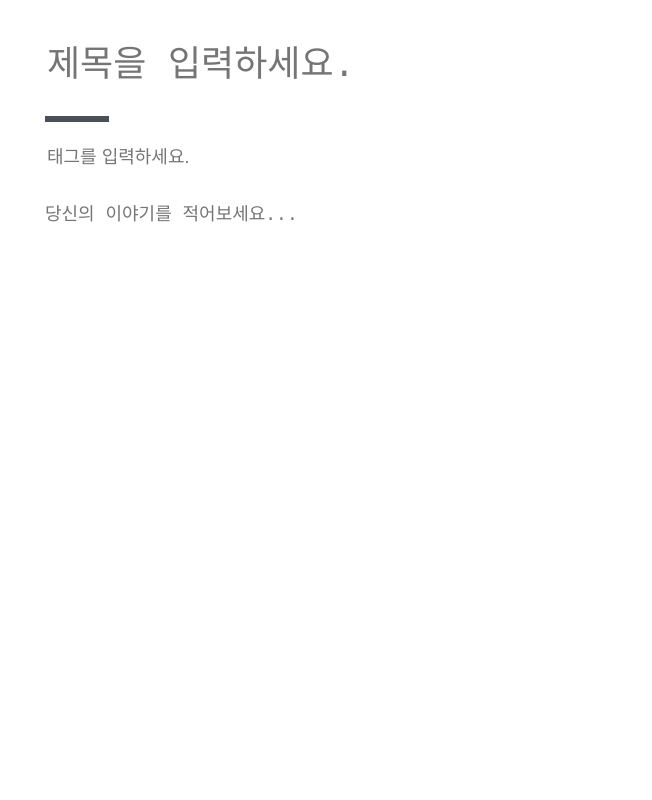
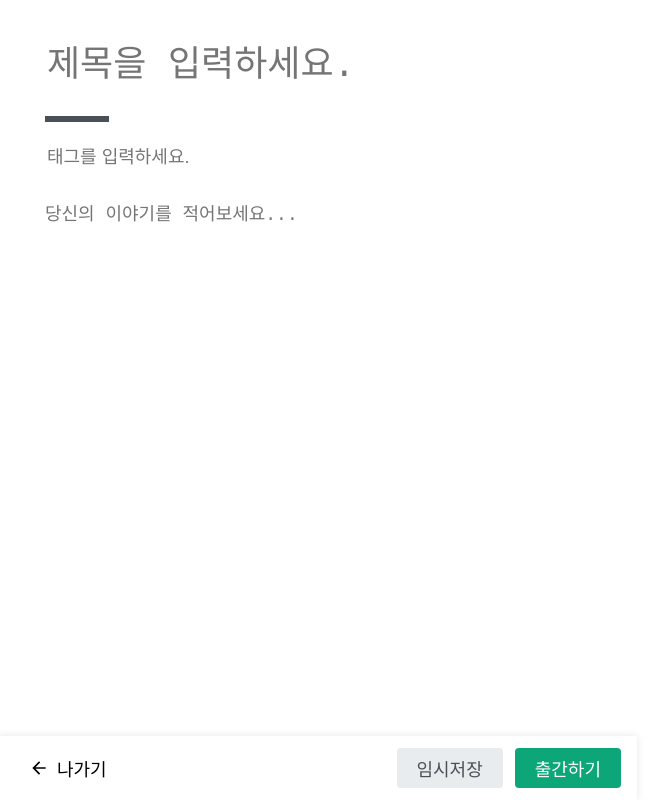
Before and after one commit to WE-SOPT-29th-Web-Part/Euijin-Kim, a React (Create React App) app in the folder react-velog-clone/: page /write in a window 1280 px wide. Shown: the whole page, without its empty margins (3-655 px from the left). Built offline with nearby package versions, Linux system fonts and the light colour scheme.

Commit message:
feat: write footer 스타일링

```diff
--- /dev/null
+++ b/react-velog-clone/src/components/write/ArticleFooter.jsx
@@ -0,0 +1,65 @@
+import React from "react";
+import styled from "styled-components";
+import { ReactComponent as ArrowLeftIcon } from "../../assets/icons/arrow_left.svg";
+import { colors } from "../../libs/constants/colors";
+
+const ArticleFooter = () => {
+  return (
+    <Styled.Root>
+      <Styled.Left>
+        <ArrowLeftIcon />
+        <span>나가기</span>
+      </Styled.Left>
+      <Styled.Right>
+        <button>임시저장</button>
+        <button>출간하기</button>
+      </Styled.Right>
+    </Styled.Root>
+  );
+};
+
+export default ArticleFooter;
+
+const Styled = {
+  Root: styled.div`
+    display: flex;
+    justify-content: space-between;
+    align-items: center;
+    box-shadow: rgb(0 0 0 / 10%) 0px 0px 8px;
+    width: 50%;
+    height: 64px;
+    padding: 0 16px;
+    button {
+      height: 40px;
+      font-size: 18px;
+      border-radius: 4px;
+    }
+  `,
+  Left: styled.button`
+    padding: 8px 16px;
+    display: flex;
+    align-items: center;
+    background-color: white;
+
+    & > svg {
+      margin-right: 8px;
+    }
+    &:hover {
+      background-color: ${colors.lineGray};
+    }
+  `,
+  Right: styled.div`
+    & > button {
+      padding: 0 20px;
+    }
+    & > button:nth-child(1) {
+      background-color: ${colors.lineGray};
+      color: ${colors.lightGray};
+      margin-right: 12px;
+    }
+    & > button:nth-child(2) {
+      background-color: ${colors.subGreen};
+      color: white;
+    }
+  `,
+};
--- a/react-velog-clone/src/index.css
+++ b/react-velog-clone/src/index.css
@@ -22,3 +22,10 @@ textarea {
   outline: 0;
   resize: none;
 }
+
+button {
+  outline: 0;
+  border: 0;
+  padding: 0;
+  cursor: pointer;
+}
--- a/react-velog-clone/src/pages/Write.jsx
+++ b/react-velog-clone/src/pages/Write.jsx
@@ -1,12 +1,20 @@
 import React, { useState } from "react";
 import styled from "styled-components";
 import ArticleBody from "../components/write/ArticleBody";
+import ArticleFooter from "../components/write/ArticleFooter";
 import ArticleTag from "../components/write/ArticleTag";
 import ArticleTitle from "../components/write/ArticleTitle";
 import { colors } from "../libs/constants/colors";
 
 const Write = () => {
+  const [title, setTitle] = useState();
+  const [body, setBody] = useState();
+  const [summary, setSummary] = useState();
+  const [series, setSeries] = useState();
   const [tagArr, setTagArr] = useState([]);
+  const [thumbnail, setThumbnail] = useState();
+  const [data, setDate] = useState();
+
   return (
     <Styled.Root>
       <Styled.Top>
@@ -15,6 +23,7 @@ const Write = () => {
         <ArticleTag tagArr={tagArr} setTagArr={setTagArr} />
       </Styled.Top>
       <ArticleBody />
+      <ArticleFooter />
     </Styled.Root>
   );
 };
```
Also changed, not shown: react-velog-clone/src/assets/icons/arrow_left.svg (added).
